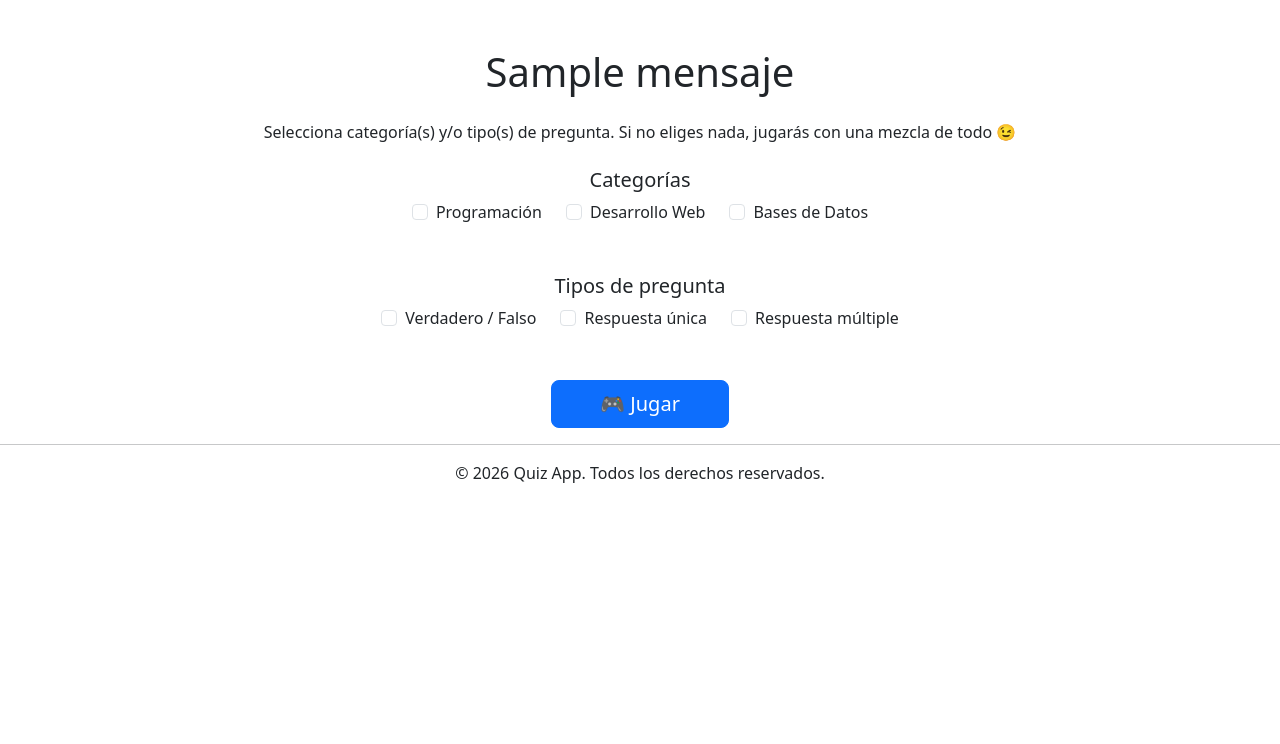
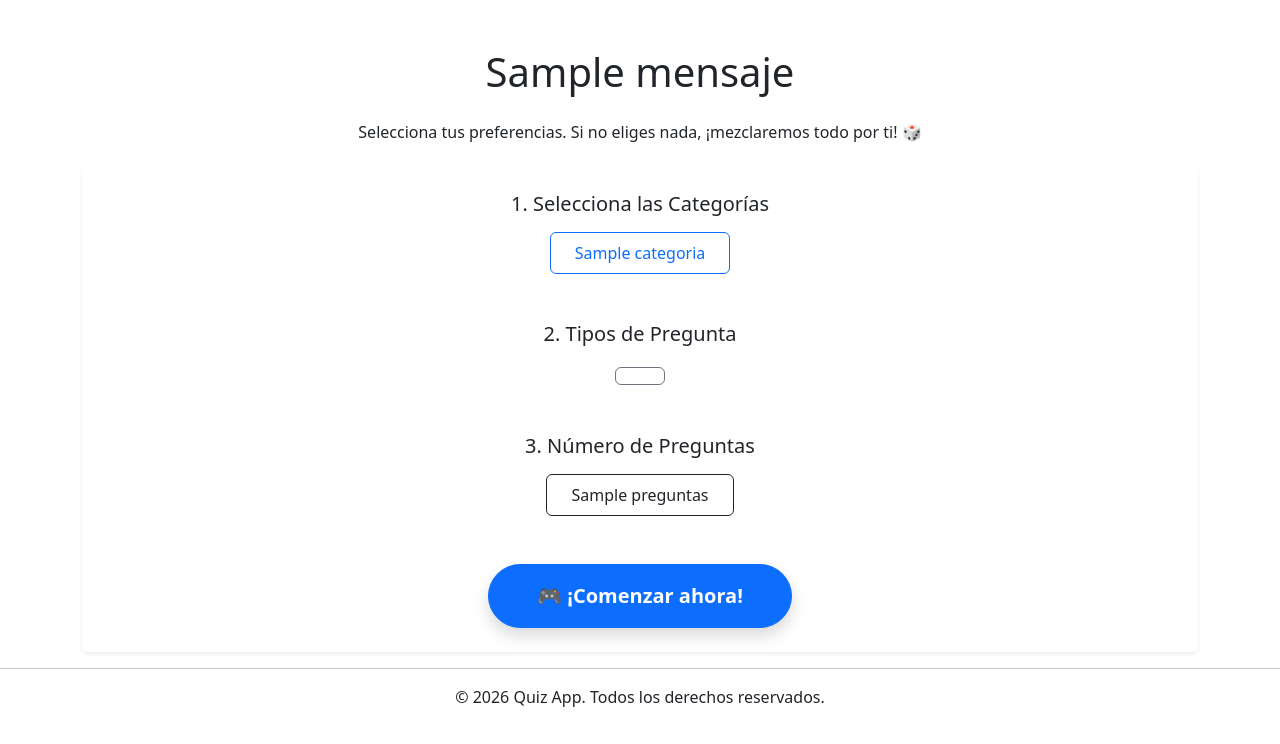
Before and after one commit to LolaPerezMartinez/Spring-Boot-Quiz, a Spring app: template src/main/resources/templates/pregunta-home/home.html in a window 1280 px wide. Shown: the part 56-800 px from the top of the page. Run offline with Thymeleaf, Linux system fonts and the light colour scheme; the template is opened without the code that fills it: most values are stand-ins (such as "Sample title", 1, 10 or a date in 2020); data that the repository does not hold is empty.

Commit message:
Reorganización de DTOs, JuegoService y thymeleaf

```diff
--- a/src/main/java/com/miempresa/quiz_app/controller/api/JuegoController.java
+++ b/src/main/java/com/miempresa/quiz_app/controller/api/JuegoController.java
@@ -4,7 +4,6 @@
 import com.miempresa.quiz_app.dto.RespuestaRequest;
 import com.miempresa.quiz_app.dto.RespuestaResultadoDTO;
 import com.miempresa.quiz_app.service.JuegoService;
-
 import org.springframework.beans.factory.annotation.Autowired;
 import org.springframework.http.HttpStatus;
 import org.springframework.http.ResponseEntity;
--- a/src/main/java/com/miempresa/quiz_app/controller/web/HomeController.java
+++ b/src/main/java/com/miempresa/quiz_app/controller/web/HomeController.java
@@ -20,9 +20,8 @@
 
 		model.addAttribute("categorias", opciones.categorias());
 		model.addAttribute("tipos", opciones.tipos());
-		model.addAttribute("cantidadMax", opciones.cantidadMaxima());
-
-		return "home";
+		model.addAttribute("opcionesCantidad", opciones.opcionesCantidad());
+		return "/pregunta-home/home";
 	}
 
 	@GetMapping("/error500-test")
--- a/src/main/java/com/miempresa/quiz_app/dto/RespuestaRequest.java
+++ b/src/main/java/com/miempresa/quiz_app/dto/RespuestaRequest.java
@@ -2,10 +2,6 @@
 
 import java.util.List;
 
-/**
- * Este es el DTO de "Entrada".
- * Lo usamos en el Controller con @RequestBody.
- */
 public record RespuestaRequest(
     Long partidaId,
     String preguntaId,
--- a/src/main/java/com/miempresa/quiz_app/repository/mongo/PreguntaRepository.java
+++ b/src/main/java/com/miempresa/quiz_app/repository/mongo/PreguntaRepository.java
@@ -1,6 +1,7 @@
 package com.miempresa.quiz_app.repository.mongo;
 
 import org.springframework.data.mongodb.repository.MongoRepository;
+import org.springframework.data.mongodb.repository.Query;
 import org.springframework.stereotype.Repository;
 
 import com.miempresa.quiz_app.model.mongo.document.Pregunta;
@@ -13,5 +14,7 @@
 
     List<Pregunta> findByCategoria(String categoria);
     List<Pregunta> findByTipo(Pregunta.TipoPregunta tipo);
+    @Query(value = "{}", fields = "{ 'categoria' : 1 }")
+    List<Pregunta> findCategorias();
 
 }
--- a/src/main/java/com/miempresa/quiz_app/service/JuegoService.java
+++ b/src/main/java/com/miempresa/quiz_app/service/JuegoService.java
@@ -1,7 +1,6 @@
 package com.miempresa.quiz_app.service;
 
 import com.miempresa.quiz_app.dto.*;
-import com.miempresa.quiz_app.model.mongo.document.Pregunta;
 import java.util.List;
 
 public interface JuegoService {
@@ -9,8 +8,8 @@
 
     PartidaResponse iniciarPartida(Long jugadorId, String nombre,
                                           List<String> categorias,
-                                          List<Pregunta.TipoPregunta> tipos,
-                                          int cantidad);
+                                          List<String> tipos,
+                                          Integer cantidad);
 
     PartidaResponse obtenerPartidaConPreguntas(Long partidaId);
 
--- a/src/main/resources/templates/pregunta-home/home.html
+++ b/src/main/resources/templates/pregunta-home/home.html
@@ -3,109 +3,77 @@
 <head>
     <meta charset="UTF-8">
     <meta name="viewport" content="width=device-width, initial-scale=1.0">
-    <title>Quiz App</title>
-
-    <!-- Bootstrap CSS -->
-    <link
-        href="https://cdn.jsdelivr.net/npm/bootstrap@5.3.2/dist/css/bootstrap.min.css"
-        rel="stylesheet">
-
-    <!-- Tu CSS personalizado -->
+    <title>Quiz App - Configuración</title>
+    <link href="https://cdn.jsdelivr.net/npm/bootstrap@5.3.2/dist/css/bootstrap.min.css" rel="stylesheet">
     <link rel="stylesheet" th:href="@{/css/estilo-home.css}">
 </head>
 <body>
 
 <header th:replace="~{/layout/base :: header-comun}"></header>
 
-<!-- Contenido principal -->
 <div class="container mt-5">
-
-    <h1 class="text-center mb-4" th:text="${mensaje}"></h1>
+   <h1 class="text-center mb-4" th:text="${mensaje}">Bienvenido al Quiz</h1>
 
     <p class="text-center mb-4">
-        Selecciona categoría(s) y/o tipo(s) de pregunta.
-        Si no eliges nada, jugarás con una mezcla de todo 😉
+        Selecciona tus preferencias. Si no eliges nada, ¡mezclaremos todo por ti! 🎲
     </p>
 
-    <!-- FORMULARIO -->
-    <form th:action="@{/jugar}" method="get">
+    <form th:action="@{/jugar}" method="get" class="p-4 rounded shadow-sm bg-white">
 
-        <!-- CATEGORÍAS -->
-        <h5 class="text-center mt-4">Categorías</h5>
-        <div class="d-flex justify-content-center gap-4 mt-2 flex-wrap">
-
-            <div class="form-check">
-                <input class="form-check-input" type="checkbox"
-                       name="categorias" value="Programación" id="catProg">
-                <label class="form-check-label" for="catProg">
-                    Programación
-                </label>
+        <div class="mb-5">
+            <h5 class="text-center mb-3">1. Selecciona las Categorías</h5>
+            <div class="d-flex justify-content-center gap-2 flex-wrap">
+                <div th:each="cat : ${categorias}">
+                    <input type="checkbox" class="btn-check" name="categorias"
+                           th:id="'cat-' + ${cat}" th:value="${cat}" autocomplete="off">
+                    <label class="btn btn-outline-primary px-4 py-2" th:for="'cat-' + ${cat}" th:text="${cat}">
+                        Categoría
+                    </label>
+                </div>
             </div>
-
-            <div class="form-check">
-                <input class="form-check-input" type="checkbox"
-                       name="categorias" value="Desarrollo Web" id="catWeb">
-                <label class="form-check-label" for="catWeb">
-                    Desarrollo Web
-                </label>
-            </div>
-
-            <div class="form-check">
-                <input class="form-check-input" type="checkbox"
-                       name="categorias" value="Bases de Datos" id="catBD">
-                <label class="form-check-label" for="catBD">
-                    Bases de Datos
-                </label>
-            </div>
-
         </div>
 
-        <!-- TIPOS DE PREGUNTA -->
-        <h5 class="text-center mt-5">Tipos de pregunta</h5>
-        <div class="d-flex justify-content-center gap-4 mt-2 flex-wrap">
-
-            <div class="form-check">
-                <input class="form-check-input" type="checkbox"
-                       name="tipos" value="VF" id="tipoVF">
-                <label class="form-check-label" for="tipoVF">
-                    Verdadero / Falso
-                </label>
+        <div class="mb-5">
+            <h5 class="text-center mb-3">2. Tipos de Pregunta</h5>
+            <div class="d-flex justify-content-center gap-2 flex-wrap">
+                <div th:each="tipo : ${tipos}">
+                    <input type="checkbox" class="btn-check" name="tiposStr"
+                           th:id="'tipo-' + ${tipo}" th:value="${tipo}" autocomplete="off">
+                    <label class="btn btn-outline-secondary px-4 py-2" th:for="'tipo-' + ${tipo}"
+                           th:text="${tipo == T(com.miempresa.quiz_app.model.mongo.document.Pregunta.TipoPregunta).VF ? 'Verdadero / Falso' :
+                                     (tipo == T(com.miempresa.quiz_app.model.mongo.document.Pregunta.TipoPregunta).UNICA ? 'Respuesta Única' : 'Respuesta Múltiple')}">
+                        Tipo
+                    </label>
+                </div>
             </div>
-
-            <div class="form-check">
-                <input class="form-check-input" type="checkbox"
-                       name="tipos" value="UNICA" id="tipoUnica">
-                <label class="form-check-label" for="tipoUnica">
-                    Respuesta única
-                </label>
-            </div>
-
-            <div class="form-check">
-                <input class="form-check-input" type="checkbox"
-                       name="tipos" value="MULTIPLE" id="tipoMultiple">
-                <label class="form-check-label" for="tipoMultiple">
-                    Respuesta múltiple
-                </label>
-            </div>
-
         </div>
 
-        <!-- BOTÓN JUGAR -->
+        <div class="mb-5">
+            <h5 class="text-center mb-3">3. Número de Preguntas</h5>
+            <div class="d-flex justify-content-center gap-3">
+                <div th:each="cant : ${opcionesCantidad}">
+                    <input type="radio" class="btn-check" name="cantidadSeleccionada"
+                           th:id="'cant-' + ${cant}" th:value="${cant}"
+                           th:checked="${cant == 10}" autocomplete="off">
+                    <label class="btn btn-outline-dark px-4 py-2" th:for="'cant-' + ${cant}"
+                           th:text="${cant} + ' preguntas'">
+                        10
+                    </label>
+                </div>
+            </div>
+        </div>
+
         <div class="text-center mt-5">
-            <button type="submit" class="btn btn-primary btn-lg px-5">
-                🎮 Jugar
+            <button type="submit" class="btn btn-primary btn-lg px-5 py-3 fw-bold rounded-pill shadow">
+                🎮 ¡Comenzar ahora!
             </button>
         </div>
 
     </form>
-
 </div>
 
 <footer th:replace="~{/layout/base :: footer-comun}"></footer>
 
-<!-- Bootstrap JS -->
-<script
-    src="https://cdn.jsdelivr.net/npm/bootstrap@5.3.2/dist/js/bootstrap.bundle.min.js"></script>
-
+<script src="https://cdn.jsdelivr.net/npm/bootstrap@5.3.2/dist/js/bootstrap.bundle.min.js"></script>
 </body>
 </html>
```
Also changed, not shown: src/main/java/com/miempresa/quiz_app/controller/web/JuegoWebController.java (+3 -15 lines), src/main/java/com/miempresa/quiz_app/dto/OpcionesQuizDTO.java (+5 -12 lines), src/main/java/com/miempresa/quiz_app/dto/PartidaResponse.java (+1 -6 lines), src/main/java/com/miempresa/quiz_app/dto/PreguntaDTO.java (+1 -6 lines), src/main/java/com/miempresa/quiz_app/dto/RespuestaResultadoDTO.java (+3 -10 lines), src/main/java/com/miempresa/quiz_app/service/impl/JuegoServiceImpl.java (+141 -69 lines).
